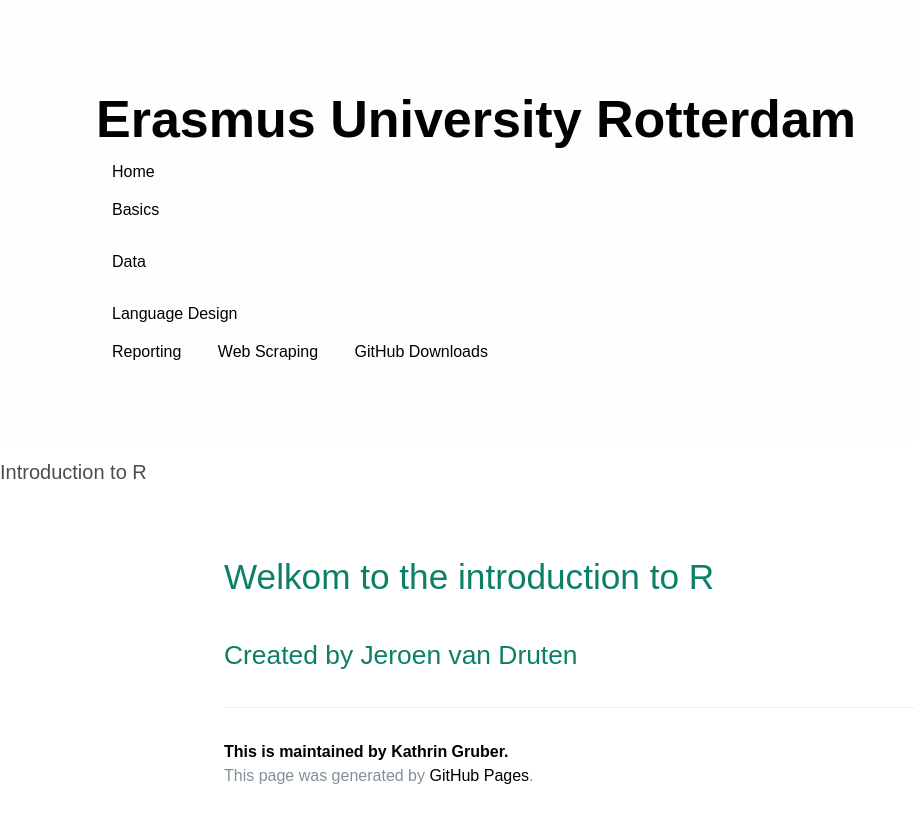
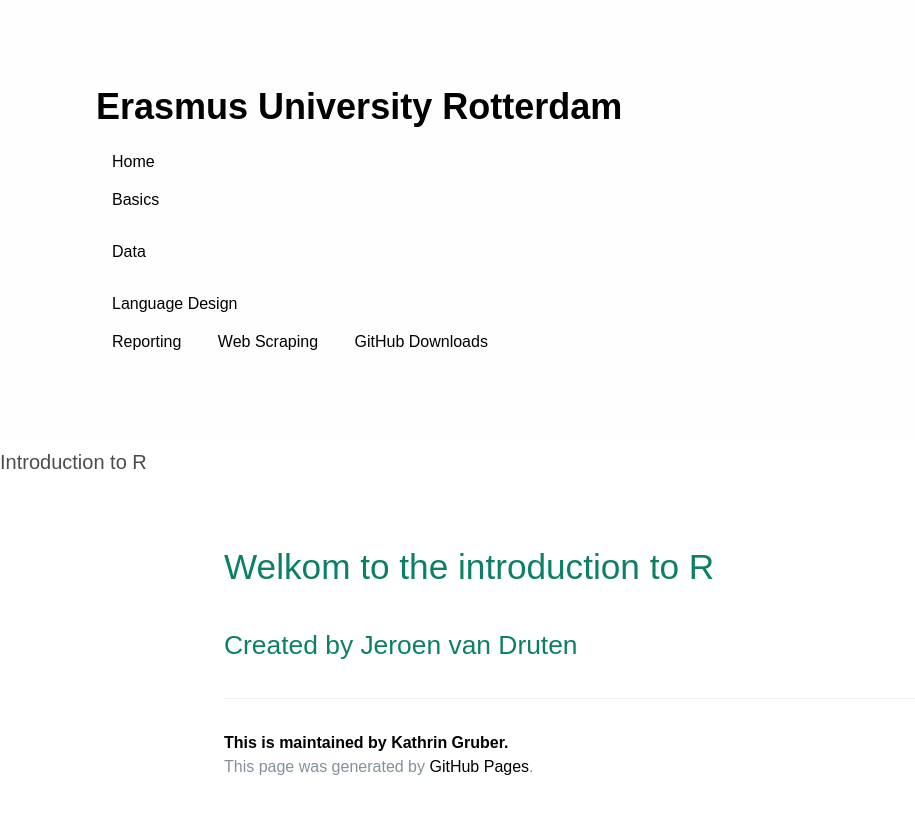
Before and after one commit to jmjvdruten/introductiontoR, a Jekyll site: the page built from index.md, in a window 1280 px wide. Shown: the top 823 px of the page, without its empty margins (0-915 px from the left). Built offline with Jekyll 4.4.1, drawn with Linux system fonts in a browser that asks for light colours.

Commit message:
Update stylesheet.css

```diff
--- a/stylesheets/stylesheet.css
+++ b/stylesheets/stylesheet.css
@@ -102,11 +102,11 @@ a {
 
 .project-name {
   margin-top: 0;
-  margin-bottom: 0.1rem; }
+  margin-bottom: 1rem; }
 
 @media screen and (min-width: 64em) {
   .project-name {
-    font-size: 3.25rem; } }
+    font-size: 2.25rem; } }
 
 @media screen and (min-width: 42em) and (max-width: 64em) {
   .project-name {
```
